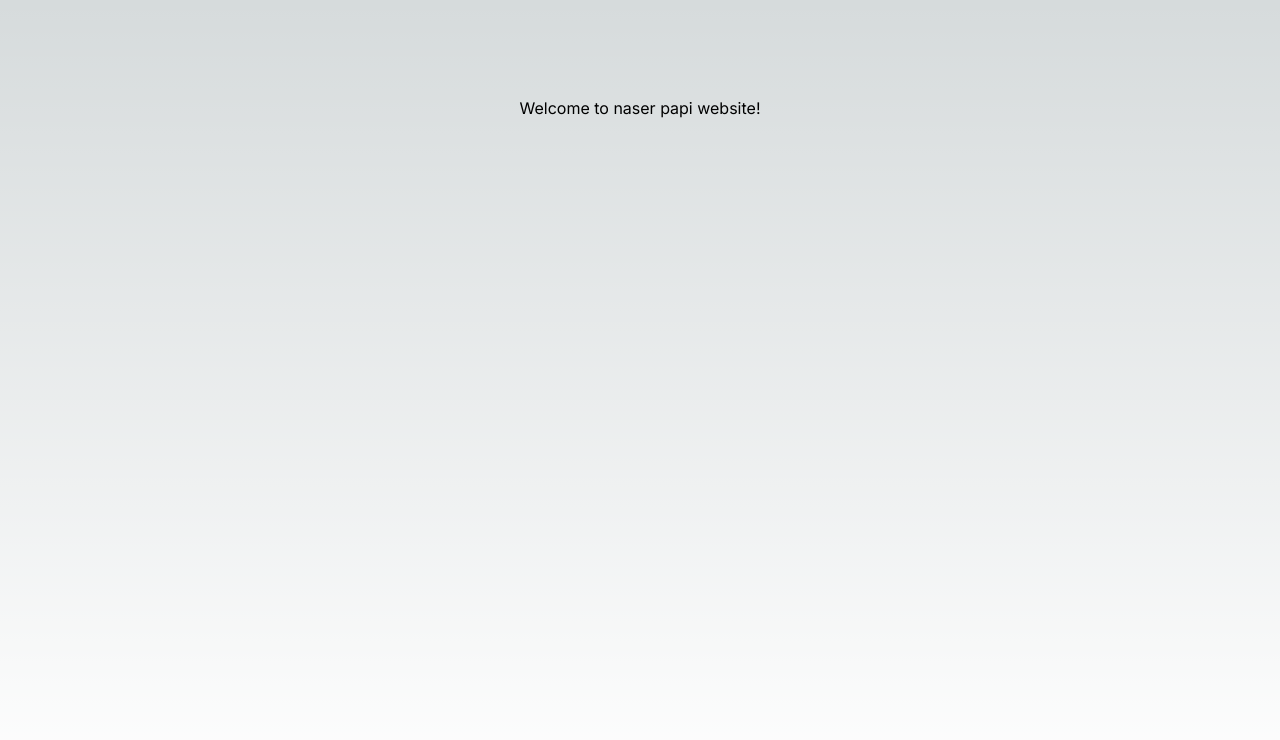
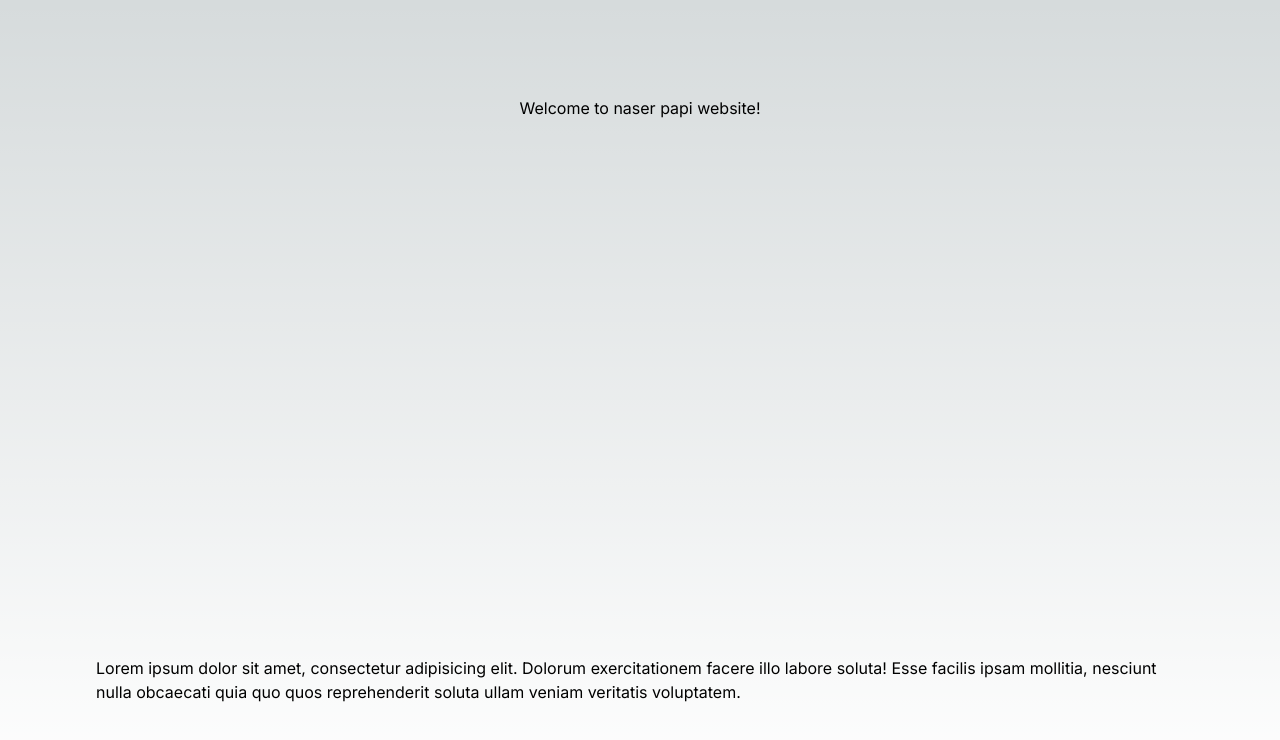
Before and after one commit to naser-papi/naserpapidev, a Next.js app: page / in a window 1280 px wide. Shown: the top 740 px of the page. Built offline with nearby package versions, Linux system fonts and the light colour scheme.

Commit message:
just test new cicd.

```diff
--- a/src/app/page.tsx
+++ b/src/app/page.tsx
@@ -4,6 +4,11 @@ export default function Home() {
       <h1>
           Welcome to naser papi website!
       </h1>
+        <p>
+            Lorem ipsum dolor sit amet, consectetur adipisicing elit. Dolorum exercitationem facere illo labore soluta!
+            Esse facilis ipsam mollitia, nesciunt nulla obcaecati quia quo quos reprehenderit soluta ullam veniam
+            veritatis voluptatem.
+        </p>
     </main>
   );
 }
```
